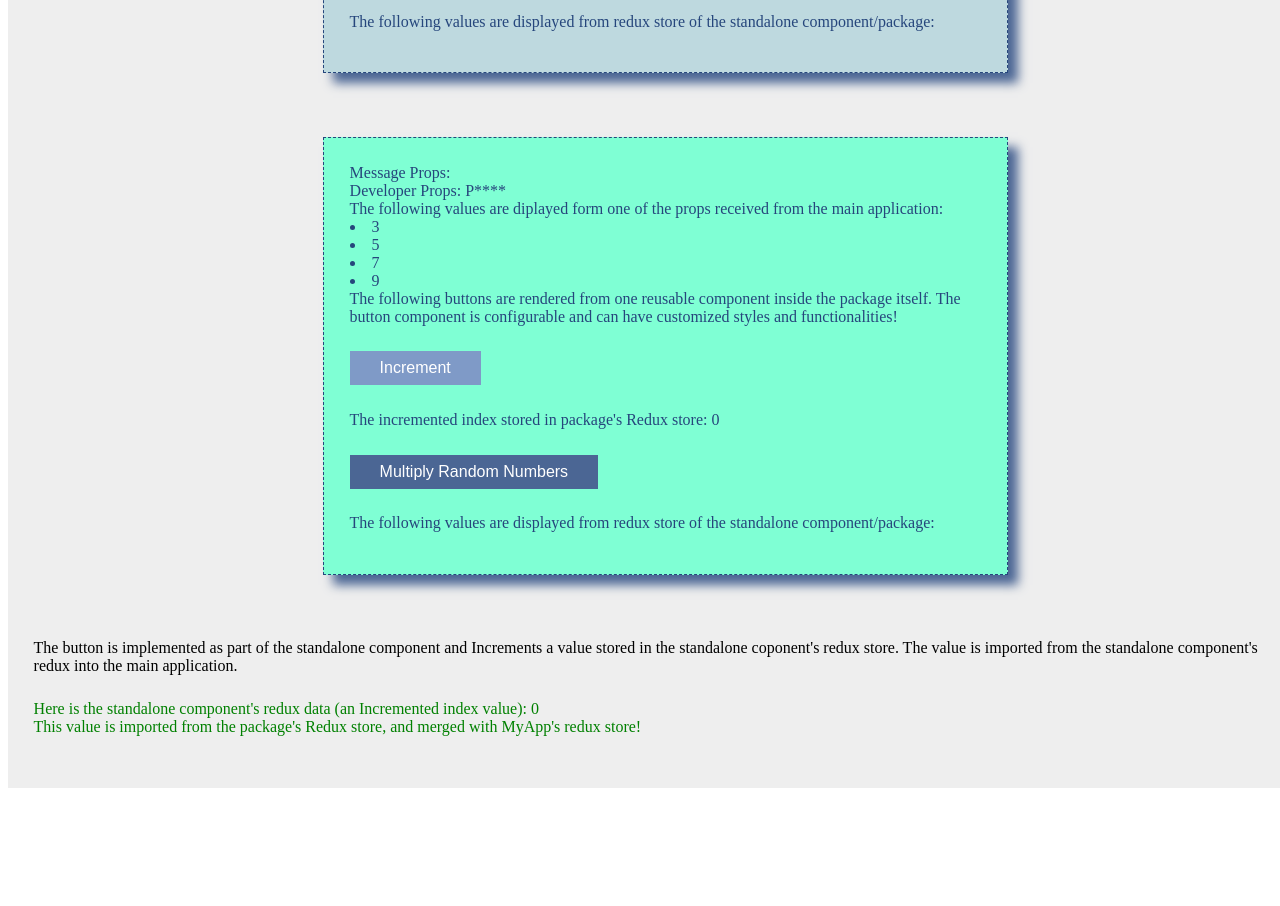
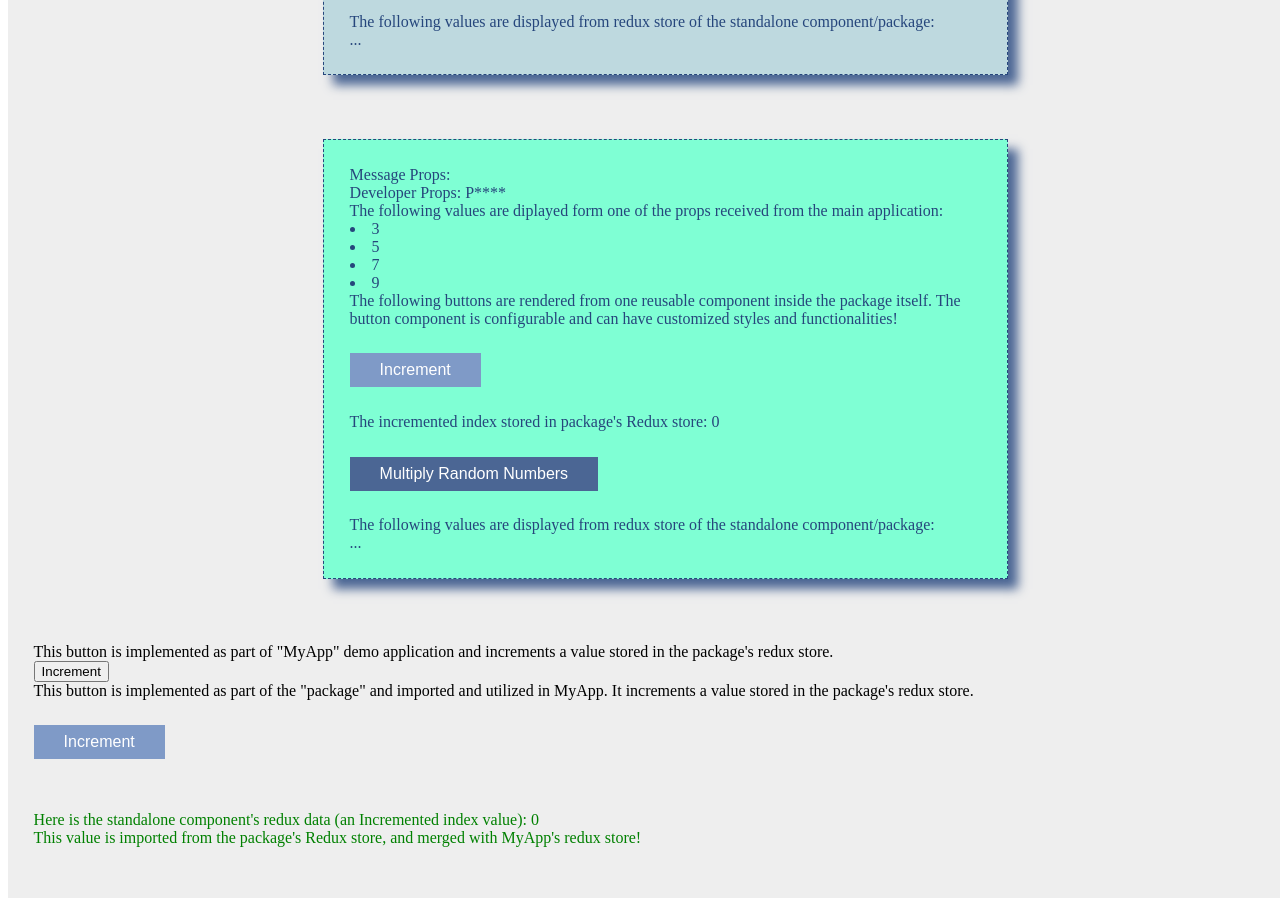
Before and after one commit to hpeikari/redux-component-pkg, a React app in the folder example/: page / in a window 1280 px wide. Shown: the part 480-1386 px from the top of the page. Before the commit the page ends 1276 px from the top, so only its background shows below. Built offline with nearby package versions, Linux system fonts and the light colour scheme.

Commit message:
added the ability of sharing actions between the package and the demo app

```diff
--- a/example/containers/App.js
+++ b/example/containers/App.js
@@ -1,6 +1,6 @@
 import React, { Component } from 'react';
 import { connect } from 'react-redux';
-import { PackageComponent } from 'redux-component-pkg';
+import { PackageComponent, ButtonComponent, incrementIndexAction } from 'redux-component-pkg';
 
 import styles from './app.scss';
 
@@ -35,8 +35,21 @@ class App extends Component {
         />
 
         <div>
-          The button is implemented as part of the standalone component and Increments a value stored in the standalone coponent's redux store.
-          The value is imported from the standalone component's redux into the main application.
+          This button is implemented as part of "MyApp" demo application and increments a value stored in the package's redux store.
+        </div>
+        <div>
+          <input type="button" value="Increment" onClick={()=> this.props.pkgActions.incrementIdx()} />
+        </div>
+
+        <div>
+          This button is implemented as part of the "package" and imported and utilized in MyApp. It increments a value stored in the package's redux store.
+        </div>
+        <div>
+          {/* Note: we could even create a customized onClick function and pass it in as props */}
+          <ButtonComponent
+            btnValue="Increment"
+            onClick={()=> this.props.pkgActions.incrementIdx()}
+          />
         </div>
 
         <div className={styles.indexStyles}>
@@ -50,10 +63,22 @@ class App extends Component {
   }
 }
 
+
 const mapStateToProps = (state) => ({
   description: state.myAppData.appDesc,
   appData: state.myAppData.myAppData,
   demoCompData: state.packageData
 });
 
-export default connect(mapStateToProps, null)(App);
+
+const mapDispatchToProps = (dispatch) => ({
+  // wrapped in an "actions" key so we can easily distinguish between "MyApp" action props vs "package" action props
+  actions: {
+    // someMyAppAction: () => dispatch(actions.someMyAppAction()),
+  },
+  pkgActions: {
+    incrementIdx: () => dispatch(incrementIndexAction())
+  }
+});
+
+export default connect(mapStateToProps, mapDispatchToProps)(App);
--- a/package/src/actions/index.js
+++ b/package/src/actions/index.js
@@ -1,15 +1,15 @@
-export const SOME_ACTION = 'DEMO_COMPONENT/store_Obj_In_Array';
-export const Increment = 'DEMO_COMPONENT/Increment';
+export const STORE_ACTION = 'DEMO_COMPONENT/store_Obj_In_Array';
+export const INCREMENT_ACTION = 'DEMO_COMPONENT/Increment';
 
 export const storeObjInArrayAction = (obj) => {
   return {
-    type: SOME_ACTION,
+    type: STORE_ACTION,
     obj
   };
 }
 
-export const IncrementIndex = () => {
+export const incrementIndexAction = () => {
   return {
-    type: Increment
+    type: INCREMENT_ACTION
   };
 }
--- a/package/src/components/button.js
+++ b/package/src/components/button.js
@@ -31,6 +31,7 @@ const ButtonComponent = ({
 }
 
 ButtonComponent.propTypes = {
+  onClick: PropTypes.func,
   btnValue: PropTypes.string,
   btnClassName: PropTypes.string,
   wrapperClassName: PropTypes.string
--- a/package/src/components/button.scss
+++ b/package/src/components/button.scss
@@ -11,4 +11,8 @@
   padding: 8px 30px;
   text-decoration: none;
   background-color: $light-purple;
+
+  &:hover {
+    background-color: $button-hover-blue;
+  }
 }
--- a/package/src/components/index.js
+++ b/package/src/components/index.js
@@ -27,7 +27,7 @@ class PackageComponent extends Component {
   }
 
   clickHandlerIncrement() {
-    this.props.actions.IncrementIdx();
+    this.props.actions.incrementIdx();
   }
 
 
@@ -108,9 +108,9 @@ class PackageComponent extends Component {
         />
 
         The following values are displayed from redux store of the standalone component/package:
-        <ul>
-          {reduxList}
-        </ul>
+        <div>
+          {reduxList || '...'}
+        </div>
       </div>
     );
   }
@@ -133,7 +133,7 @@ const mapStateToProps = (state) => ({
 const mapDispatchToProps = (dispatch) => ({
   actions: { // wrapped in an "actions" key so we can easily distinguish between action props vs value props
     storeObjInArray: (valObj) => dispatch(actions.storeObjInArrayAction(valObj)),
-    IncrementIdx: () => dispatch(actions.IncrementIndex())
+    incrementIdx: () => dispatch(actions.incrementIndexAction())
   }
 });
 
--- a/package/src/index.js
+++ b/package/src/index.js
@@ -1,12 +1,12 @@
-import './styles/packageName.scss';
-//export { default } from './styles/packageName.scss';
-
 // components
 export { default as PackageComponent } from './components';
 export { default as ButtonComponent } from './components/button';
 
 // actions
-export { default as packageAction } from './actions';
+export {
+  storeObjInArrayAction,
+  incrementIndexAction
+} from './actions';
 
 // reducers
 export { default as packageReducer } from './reducers';
--- a/package/src/reducers/index.js
+++ b/package/src/reducers/index.js
@@ -1,6 +1,6 @@
 import {
-  SOME_ACTION,
-  Increment
+  STORE_ACTION,
+  INCREMENT_ACTION
 } from '../actions';
 
 const initialState = {
@@ -11,13 +11,13 @@ export default function reducer(state = initialState, action) {
 
   switch (action.type) {
 
-    case Increment:
+    case INCREMENT_ACTION:
       return {
         ...state,
         index: state.index + 1
       };
 
-    case SOME_ACTION:
+    case STORE_ACTION:
       return {
         ...state,
         dataRedux: [
--- a/package/src/styles/colors.scss
+++ b/package/src/styles/colors.scss
@@ -2,4 +2,5 @@ $white: #fff;
 $light-purple: #7F9AC7;
 $dark-purple: #4B6694;
 $light-blue: #BED9DF;
+$button-hover-blue: #3278C8;
 $dark-blue: #26467C;
```
Also changed, not shown: package/README.md, 2 other files.
